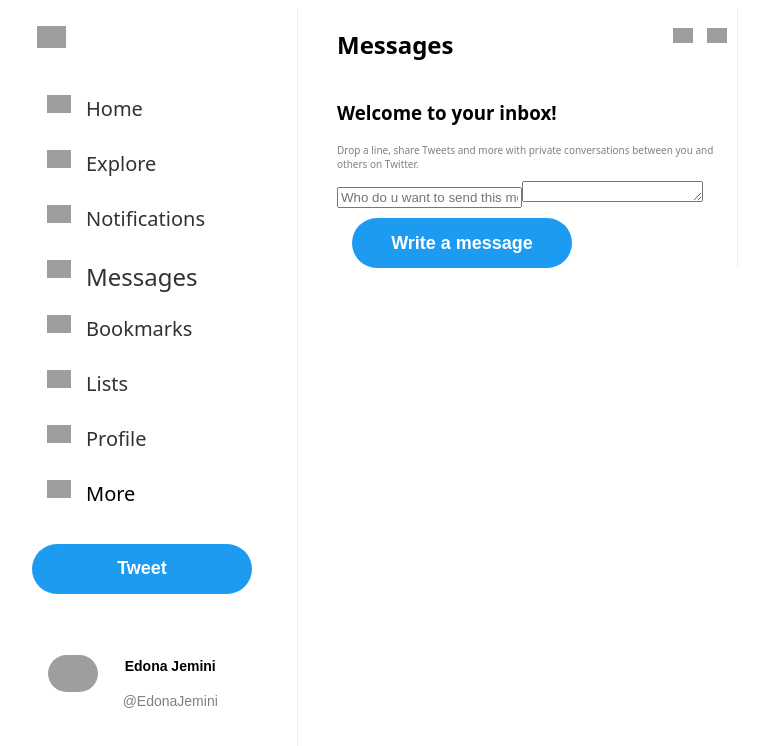
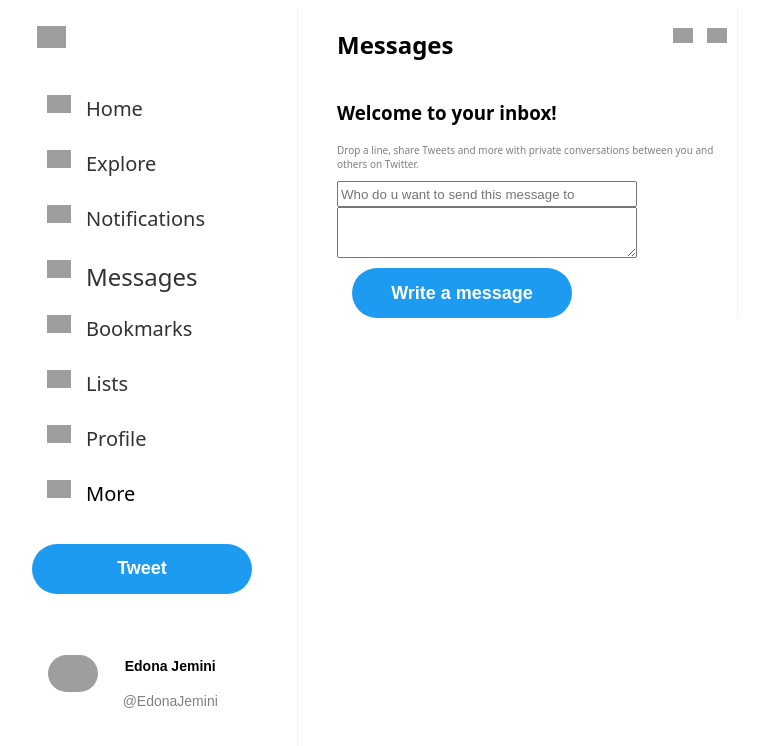
Before and after one commit to edonajemini/hoxton-react-project, a React (Vite) app: page /messages in a window 1280 px wide. Shown: the top 746 px of the page, without its empty margins (71-840 px from the left). Built offline with nearby package versions, Linux system fonts and the light colour scheme; grey boxes are pictures that could not be loaded.

Commit message:
Messages update

```diff
--- a/components/SearchBar.tsx
+++ b/components/SearchBar.tsx
@@ -3,7 +3,6 @@
 
 export function SearchBar(){
     const options = [
-        {name: 'Swedish', value: 'sv'},
         {name: 'English', value: 'en'},
         {name:'Albanian', value: 'al'}
     ];
--- a/pages/Messages.tsx
+++ b/pages/Messages.tsx
@@ -29,9 +29,11 @@
 
               setMessages([...messages, answer])
             }}>
+              <div className="write-messages">
               <input type="name" name='name' className='message-mail' placeholder='Who do u want to send this message to' required />
-              <textarea name="text" id="costumer-message" rows={1} placeholder="" required>
+              <textarea name="text" id="costumer-message" rows={3} placeholder="" required>
               </textarea>
+              </div>
               <button className="message-btn"  >Write a message</button>
             </form>
             </div>
@@ -41,8 +43,8 @@
             <ul>
               {messages.map(item => (
                 <li className='message-li'>
-                  <h4>Sent to {item.name}</h4>
-                  <p>{item.messages}</p>
+                  <p>Sent to {item.name}</p>
+                  <h5>{item.messages}</h5>
                 </li>
               ))}
             </ul>
--- a/src/App.css
+++ b/src/App.css
@@ -577,6 +577,31 @@
   font-weight: 400;
   color: #313131;
 }
+.write-messages{
+  display: grid;
+  width: 300px;
+}
+.write-messages input{
+  height: 20px;
+}
+.write-messages input.active{
+  overflow:scroll;
+}
+.message-li{
+  width: 300px;
+  height: 200px;
+  list-style: none;
+  padding: 15px;
+  background-color:rgba(128, 128, 128, 0.049);
+  border-radius: 10px;
+  margin: 10px;
+}
+.message-li h5{
+  padding: 5px;
+  background-color:#1d9bf0;
+  color: white;
+  border-radius: 10px;
+}
 .tag-hour{
   margin-top: 10px;
   display:grid;
```
